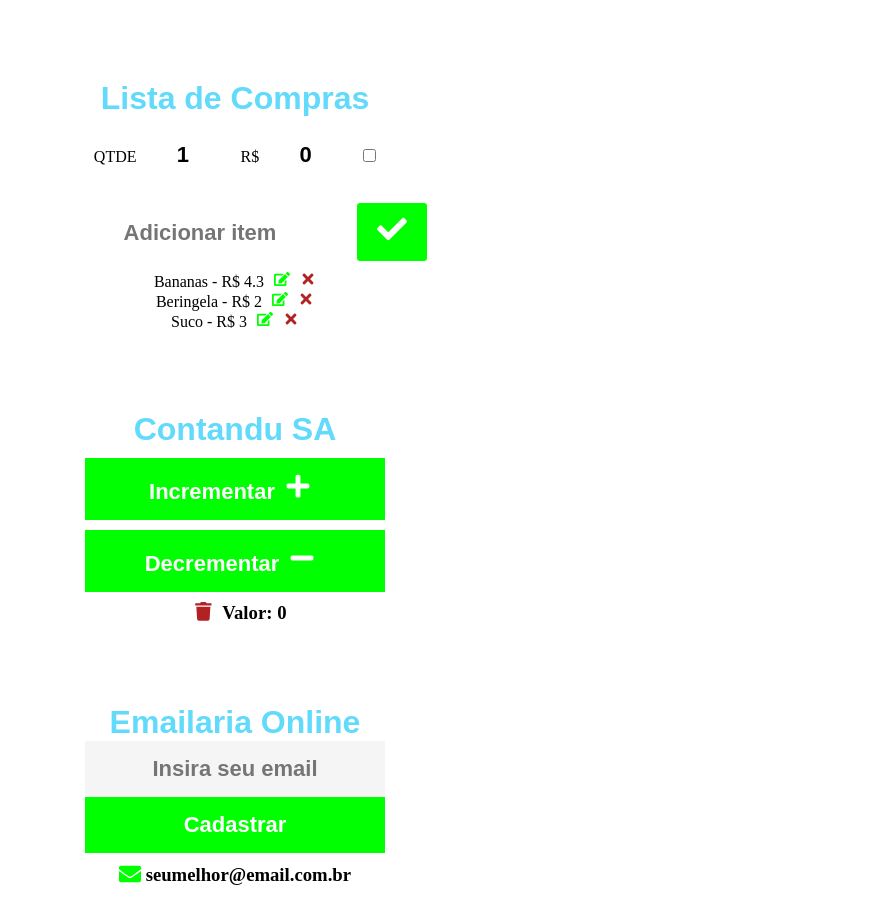
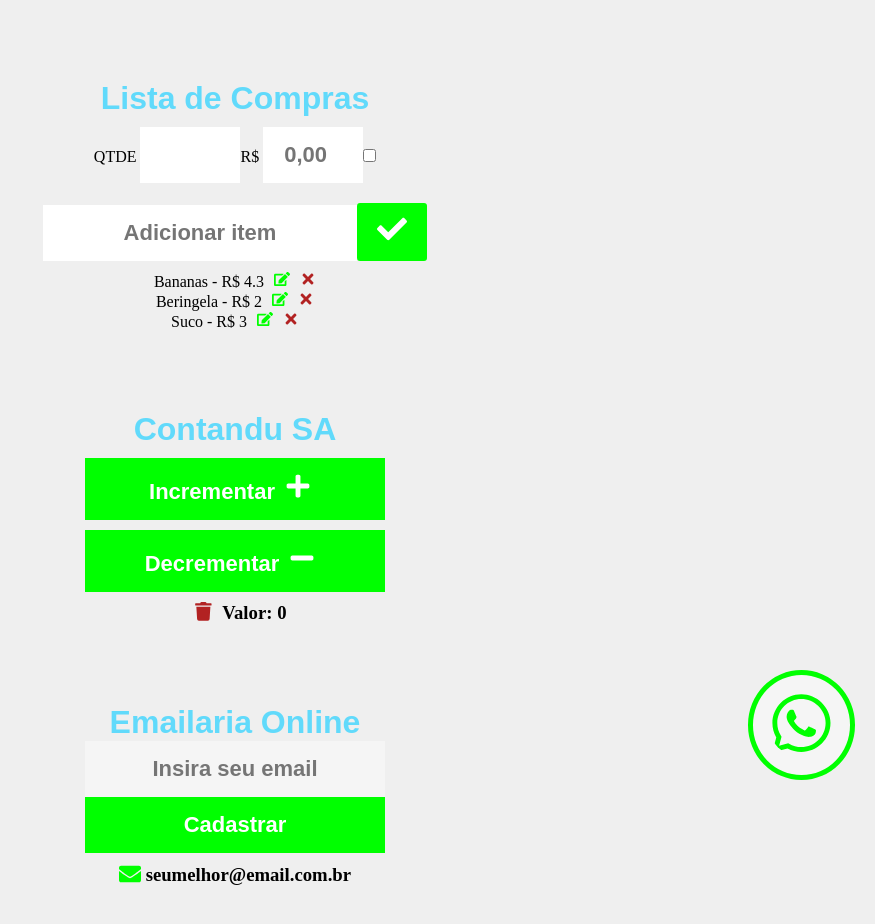
Before and after one commit to jrmsjorgesilva/Redux-Training, a React (Create React App) app: page / in a window 1280 px wide. Shown: the top 924 px of the page, without its empty margins (405-1280 px from the left). Built offline with nearby package versions, Linux system fonts and the light colour scheme.

Commit message:
desenvolvimento de componete modal para whatsapp

```diff
--- a/src/App.css
+++ b/src/App.css
@@ -8,21 +8,56 @@
   box-sizing: border-box;
 }
 
-.App {
-  text-align: center;
+body {
+  background-color: #efefef;
 }
 
-.App-header {
-  background-color: #282c34;
-  min-height: 100vh;
-  display: flex;
-  flex-direction: column;
-  align-items: center;
-  justify-content: center;
-  font-size: calc(10px + 2vmin);
-  color: white;
+.app__container {
+  text-align: center;
+  width: 100%;
+  margin: 80px 0px;
 }
 
-.App-link {
+.app__link {
+  font-family: fantasy;
   color: #61dafb;
 }
+
+.app__btn {
+  padding: 15px 10px;
+  margin: 10px auto;
+  max-width: 300px;
+  color: white;
+  font-size: 22px;
+  font-weight: bold;
+  background-color: lime;
+  border: none;
+  border-radius: 3px;
+  box-shadow: rgba(234, 244, 255, .2);
+  cursor: pointer;
+}
+
+.app__form-control {
+  outline: none;
+}
+
+.app__input {
+  text-align: center;
+  padding: 15px 10px;
+  margin: 10px auto;
+  font-size: 22px;
+  font-weight: bold;
+  border: none;
+  cursor: pointer;
+}
+
+.app__description {
+  max-width: 100px;
+  outline: none;
+}
+
+.app__btn:focus,
+.app__btn:hover {
+  opacity: .6;
+  transition: opacity .3s ease;
+}
--- a/src/App.js
+++ b/src/App.js
@@ -6,6 +6,7 @@ import './App.css';
 import Contador from './Components/Contador'
 import Calc from './Components/Calc'
 import GroceryList from './Components/GroceryList'
+import Whatsapp from './Components/Whatsapp'
 // IMPORTS DE RECURSOS DO REDUX
 import { createStore } from 'redux'
 import Reducer from './Redux/Reducer'
@@ -21,6 +22,7 @@ const App = () => {
   return (
     <div className="App">
       <Provider store={store} >
+        <Whatsapp />
         <GroceryList />
         <Contador />
         <Calc />
--- a/src/Components/GroceryList.js
+++ b/src/Components/GroceryList.js
@@ -3,8 +3,8 @@ import React, { useState } from 'react'
 // CSS IMPORTS
 import './GroceryList.css'
 // BIBLIOTECAS AUXILIARES IMPORT
-import { FaPlus, FaCheck, FaTrash } from 'react-icons/fa'
 import GroceryListItem from './GroceryListItem'
+import GroceryListForm from './GroceryListForm'
 
 // COMPONENTE
 const GroceryList = () => {
@@ -34,17 +34,17 @@ const GroceryList = () => {
   ]);
 
   const [newGroceryList, setNewGroceryList] = useState({
-    id: 10000,
+    id: Math.floor(Math.random() * 10000),
     item: '',
-    qtde: 1,
-    preco: 0,
+    qtde: '',
+    preco: '',
     desc: true
   });
 
   const addNewItem = (e) => {
     e.preventDefault();
     // seta um id aleatorio
-    setNewGroceryList({ id: Math.floor(Math.random() * 10000) });
+    // setNewGroceryList({ id: Math.floor(Math.random() * 10000) });
     console.log(groceryList.id);
     // joga os dados novos juntamente com o arrray existente
     setGroceryList([...groceryList, newGroceryList]);
@@ -60,76 +60,34 @@ const GroceryList = () => {
     // console.log(newGroceryList);
   }
 
-  // const addNewItem = (e) => {
-  //   e.preventDefault();
-  //   // decalração -> gera novo id entre 10000 e 1 -> qtd -> preço -> desconto
-  //   const newID = Math.floor(Math.random() * 10000);
-  //   const newQTD = 5;
-  //   const newPreco = 67.7;
-  //   const newDesc = false;
-  //   // copia array para exibição
-  //   const newGroceryListObj = {
-  //     id: newID,
-  //     item: newGroceryList,
-  //     qtde: newQTD,
-  //     preco: newPreco,
-  //     desc: newDesc
-  //   };
-  //   const newGroceryListArray = [...groceryList, newGroceryListObj];
-  //   // seta novo estado para lista passando array atual junto com novo array
-  //   setGroceryList(newGroceryListArray);
-  //   // console.log(groceryList);
-  //   // console.log({newID, newGroceryList, newQTD, newPreco, newDesc});
-  // }
+  const deleteItem = (id) => {
+    setGroceryList(groceryList.filter(elem => elem.id !== id));
+  }
 
   return (
     <div className="groceryList__container">
       <h1 className='groceryList__link'>Lista de Compras</h1>
-      <form className='form-control' >
-        <div className='container'>
-          <label>QTDE </label>
-          <input
-            className='groceryList__input groceryList__description'
-            type='number'
-            placeholder='1'
-            value={newGroceryList.qtde}
-            onChange={(e) => setNewGroceryList({ ...newGroceryList, qtde: e.target.value })}
-          />
-          <label>R$ </label>
-          <input
-            className='groceryList__input groceryList__description'
-            type='number'
-            placeholder='0,00'
-            value={newGroceryList.preco}
-            onChange={(e) => setNewGroceryList({ ...newGroceryList, preco: e.target.value })}
-            required
-          />
-          <input
-            className='groceryList__input groceryList__description'
-            type='checkbox'
-            value={newGroceryList.desc}
-            onChange={(e) => setNewGroceryList({ ...newGroceryList, desc: e.target.value })}
-          />
-        </div>
-        <input
-          className='groceryList__input'
-          autofocus
-          type='text'
-          id='Adicionar'
-          placeholder='Adicionar item'
-          value={newGroceryList.item}
-          onChange={(e) => setNewGroceryList({ ...newGroceryList, item: e.target.value })}
-          required
+        <GroceryListForm
+          addNewItem={addNewItem}
+          groceryList={groceryList}
+          setGroceryList={setGroceryList}
+          newGroceryList={newGroceryList}
+          setNewGroceryList={setNewGroceryList}
         />
-        <button className='groceryList__btn' onClick={(e) => addNewItem(e)}>
-          <FaCheck style={{ margin: '-4px 10px', fontSize: '30px' }} />
-        </button>
-      </form>
-      <ul>
-        {
-          groceryList.map(elem => <GroceryListItem elem={elem} />)
+        {groceryList.length > 0 ?
+          <ul>
+            {
+              groceryList.map(elem => (
+                <GroceryListItem
+                  elem={elem}
+                  deleteItem={deleteItem}
+                  groceryList={groceryList}
+                />
+              ))
+            }
+          </ul>
+          : 'Não há nada na lista'
         }
-      </ul>
     </div>
   );
 }
--- /dev/null
+++ b/src/Components/GroceryListForm.js
@@ -0,0 +1,56 @@
+import React from 'react'
+import { FaCheck } from 'react-icons/fa'
+
+const GroceryListForm = ({
+  addNewItem,
+  groceryList,
+  setGroceryList,
+  setNewGroceryList,
+  newGroceryList
+}) => {
+  return(
+    <>
+      <form className='form-control' >
+        <div className='container'>
+          <label>QTDE </label>
+          <input
+            className='groceryList__input groceryList__description'
+            type='number'
+            value={newGroceryList.qtde}
+            onChange={(e) => setNewGroceryList({ ...newGroceryList, qtde: e.target.value })}
+          />
+          <label>R$ </label>
+          <input
+            className='groceryList__input groceryList__description'
+            type='number'
+            placeholder='0,00'
+            value={newGroceryList.preco}
+            onChange={(e) => setNewGroceryList({ ...newGroceryList, preco: e.target.value })}
+            required
+          />
+          <input
+            className='groceryList__input groceryList__description'
+            type='checkbox'
+            value={newGroceryList.desc}
+            onChange={(e) => setNewGroceryList({ ...newGroceryList, desc: e.target.value })}
+          />
+        </div>
+        <input
+          className='groceryList__input'
+          autofocus
+          type='text'
+          id='Adicionar'
+          placeholder='Adicionar item'
+          value={newGroceryList.item}
+          onChange={(e) => setNewGroceryList({ ...newGroceryList, item: e.target.value })}
+          required
+        />
+        <button className='groceryList__btn' onClick={(e) => addNewItem(e)}>
+          <FaCheck style={{ margin: '-4px 10px', fontSize: '30px' }} />
+        </button>
+      </form>
+    </>
+  )
+}
+
+export default GroceryListForm
--- a/src/Components/GroceryListItem.js
+++ b/src/Components/GroceryListItem.js
@@ -4,14 +4,22 @@ import React, { useState } from 'react'
 import { FaTimes, FaEdit } from 'react-icons/fa'
 
 // COMPONENTE
-const GroceryListItem = ({ elem }) => {
-
+const GroceryListItem = ({ elem, deleteItem, groceryList }) => {
   return (
     <>
       <li key={elem}>
         {elem.item} - R$ {elem.preco}
-        <FaEdit role='button' tabIndex='0' style={{ color: 'lime', margin: '0px 0px 0px 10px' }} />
-        <FaTimes role='button' tabIndex='0' style={{ color: 'firebrick', margin: '0px 0px 0px 10px' }} />
+        <FaEdit
+          role='button'
+          tabIndex='0'
+          style={{ color: 'lime', margin: '0px 0px 0px 10px' }}
+        />
+        <FaTimes
+          onClick={() => deleteItem(elem.id)}
+          role='button'
+          tabIndex='0'
+          style={{ color: 'firebrick', margin: '0px 0px 0px 10px' }}
+        />
       </li>
     </>
   );
--- /dev/null
+++ b/src/Components/Whatsapp.css
@@ -0,0 +1,37 @@
+.modalBackground {
+  width: 100vw;
+  height: 80vh;
+  background-color: rgba(230, 230, 230, .4);
+  position: fixed;
+  display: flex;
+  justify-content: center;
+  align-items: center;
+}
+
+.modalContainer {
+  width: 500px;
+  height: 500px;
+  display: flex;
+  flex-direction: column;
+  padding: 25px;
+  background-color: whitesmoke;
+  box-shadow: rgba(0, 0, 0, .8) 0px 1px 2px;
+}
+
+.modalTitle {
+  font-size: 32px;
+  font-weight: bolder;
+}
+
+.modalCloseBtn {
+  display: flex;
+  justify-content: flex-end;
+}
+
+.modalCloseBtn button {
+  background-color: transparent;
+  border: none;
+  outline: none;
+  font-size: 25px;
+  cursor: pointer;
+}
--- /dev/null
+++ b/src/Components/Whatsapp.js
@@ -0,0 +1,66 @@
+import React, { useState } from 'react'
+import { FaWhatsapp, FaPhone } from 'react-icons/fa'
+import './Whatsapp.css'
+
+const Whatsapp = () => {
+
+  const [showModal, setShowModal] = useState(false);
+
+  const openCloseModal = () => {
+    setShowModal(!showModal);
+  }
+
+  return(
+    <div className='app__container'>
+      {
+        // Modal
+        showModal &&
+        <div className='modalBackground'>
+          <div className='modalContainer'>
+            <div className='modalCloseBtn'>
+              <button onClick={() => openCloseModal()}>
+                X
+              </button>
+            </div>
+            <div className='modalTitle'>
+              Chat - Tire dúvidas
+            </div>
+            <div className='modalBody'>
+              <textarea cols='50' rows='20' />
+            </div>
+            <div className='modalFooter'>
+              <small> copyright &copy; 2022</small>
+            </div>
+          </div>
+        </div>
+      }
+      {/*button whatsapp*/}
+      <button
+        style={{
+          position: 'fixed',
+          right: '20px',
+          bottom: '20px',
+          backgroundColor: 'whitesmoke',
+          border: '5px solid lime',
+          borderRadius: '50%',
+          outline: 'none',
+          boxShadow: 'rgba(23, 1, 34, .8)',
+          padding: '15px',
+          margin: '0px',
+          cursor: 'pointer',
+        }}
+        onClick={() => openCloseModal()}
+      >
+      <FaWhatsapp
+        style={{
+          color: 'lime',
+          fontSize: '5em',
+          borderRadius: '50%',
+        }}
+      />
+      </button>
+    </div>
+  )
+}
+
+export default Whatsapp;
```
